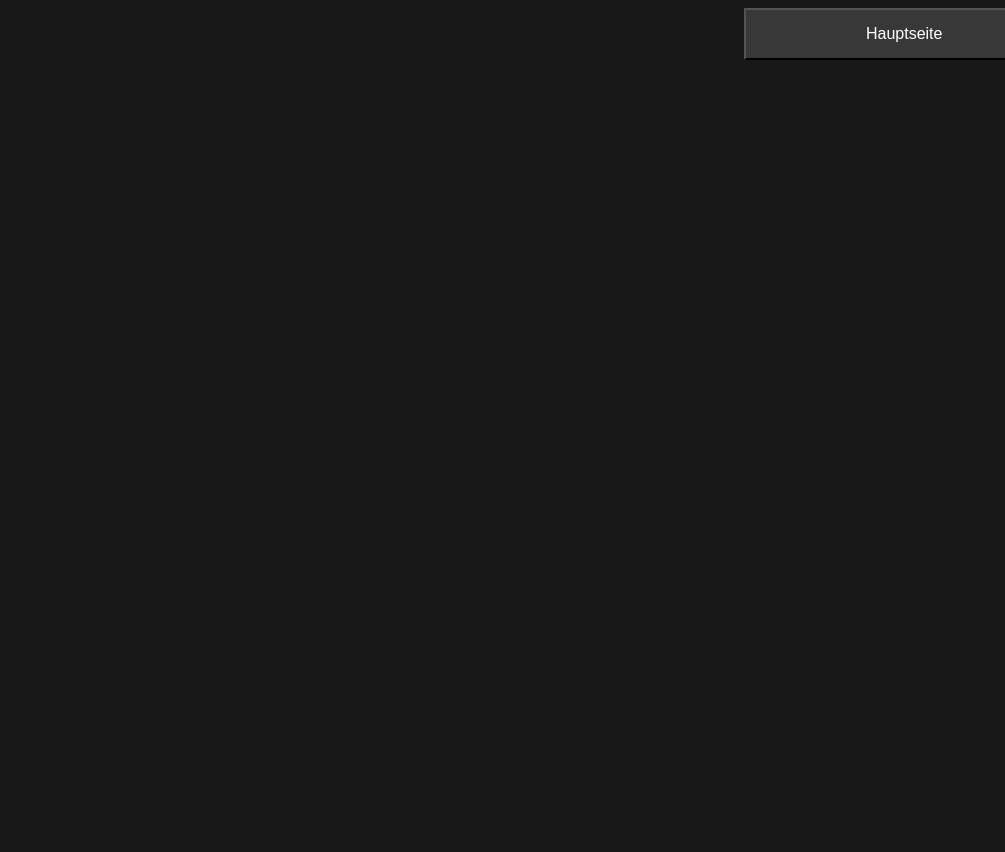
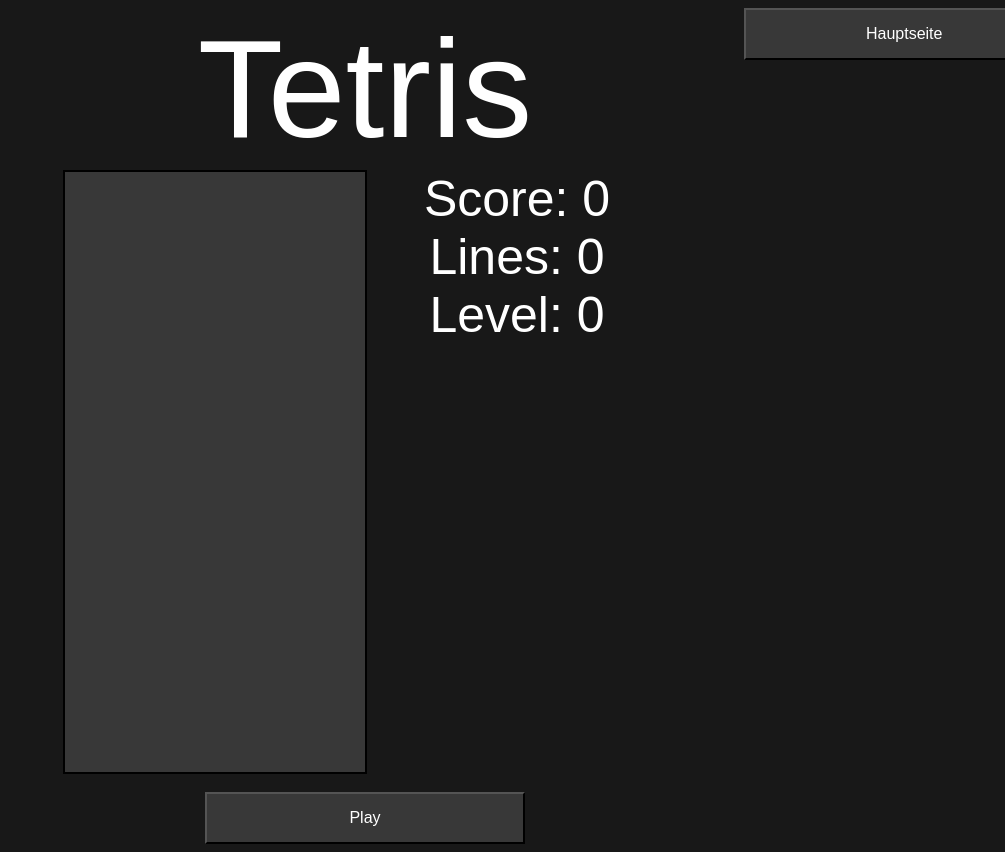
Before and after one commit to noigel5/noigames, a website: page tetris/tetris.html in a window 1280 px wide. Shown: the top 852 px of the page, without its empty margins (275-1280 px from the left). Before the commit the page ends 800 px from the top, so only its background shows below. Drawn offline with Linux system fonts and the light colour scheme.

Commit message:
Tetris design

```diff
--- a/style.css
+++ b/style.css
@@ -37,13 +37,6 @@
     color: white;
 }
 
-#snakeboard {
-    margin: auto;
-    display: block;
-    height: auto;
-    width: auto;
-}
-
 #title {
     font-size: 140px;
 }
@@ -66,16 +59,3 @@
 button:hover {
     border-color: white;
 }
-
-#boardSize {
-    margin-top: 10px;
-}
-
-#slider {
-    margin-left: auto;
-    margin-right: auto;
-    cursor: pointer;
-    width: 250px;
-    display: block;
-    margin-bottom: 10px;
-}
--- /dev/null
+++ b/tetris/tetris.css
@@ -0,0 +1,17 @@
+.game-board {
+    border: solid 2px;
+    border-color: black;
+    background-color: #383838;
+}
+
+.split {
+    display: flex;
+}
+
+.marginRight {
+    margin-right: auto;
+}
+
+.marginLeft {
+    margin-left: auto;
+}
--- a/tetris/tetris.html
+++ b/tetris/tetris.html
@@ -3,22 +3,35 @@
 <head>
     <title>Tetris</title>
     <link rel="stylesheet" href="../style.css">
+    <link rel="stylesheet" href="tetris.css">
 </head>
 <body>
 <header>
-
+    <div id="title">Tetris</div>
 </header>
 <main>
-
+    <div class="split">
+        <canvas id="board" class="game-board marginLeft"></canvas>
+        <div class="marginRight">
+            <div class="description">Score: <span id="score">0</span></div>
+            <div class="description">Lines: <span id="lines">0</span></div>
+            <div class="description">Level: <span id="level">0</span></div>
+            <canvas id="next" class="next"></canvas>
+        </div>
+    </div>
+    <br>
+    <button onclick="play()" class="play-button">Play</button>
 </main>
 <nav>
 
 </nav>
 <aside>
     <button onclick="window.location.href='../index.html';">Hauptseite</button>
+    <br>
 </aside>
 <footer>
 
 </footer>
 </body>
+<script src="tetris.js"></script>
 </html>
--- a/tetris/tetris.js
+++ b/tetris/tetris.js
@@ -0,0 +1,11 @@
+const COLS = 10;
+const ROWS = 20;
+const BLOCK_SIZE = 30;
+
+const tetrisboard = document.getElementById("board");
+const tetrisboard_ctx = tetrisboard.getContext("2d");
+
+tetrisboard_ctx.canvas.width = COLS * BLOCK_SIZE;
+tetrisboard_ctx.canvas.height = ROWS * BLOCK_SIZE;
+
+tetrisboard_ctx.scale(BLOCK_SIZE, BLOCK_SIZE);
```
Also changed, not shown: snake/snakegame.css (added, +21 -0 lines), snake/snakegame.html (+1 -0 lines).
